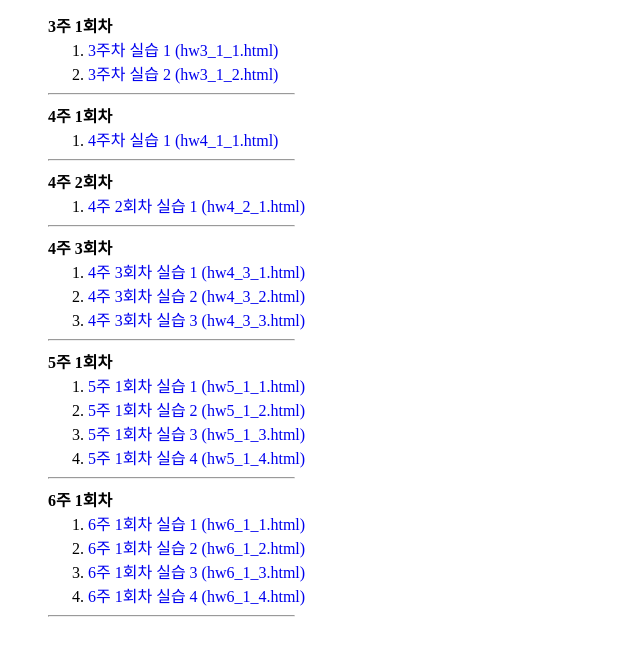
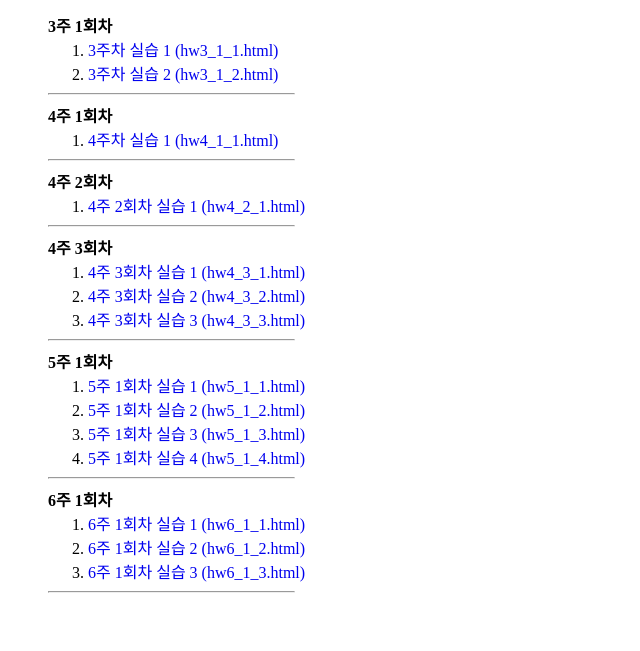
Before and after one commit to Twodawn/WS, a plain HTML site: page index.html in a window 1280 px wide. Shown: the part 149-800 px from the top of the page, without its empty margins (0-640 px from the left). Drawn offline with Linux system fonts and the light colour scheme.

Commit message:
Update index.html

```diff
--- a/index.html
+++ b/index.html
@@ -81,9 +81,6 @@
    <li>
     <a href="https://twodawn.github.io/WS/week6/hw6_1_3.html" target="_blank"style="text-decoration:none">6주 1회차 실습 3 (hw6_1_3.html)</a>
    </li>
-   <li>
-    <a href="https://twodawn.github.io/WS/week6/hw6_1_4.html" target="_blank"style="text-decoration:none">6주 1회차 실습 4 (hw6_1_4.html)</a>
-   </li>
    </ol>
             <hr width="20%" align="left">
 
```
